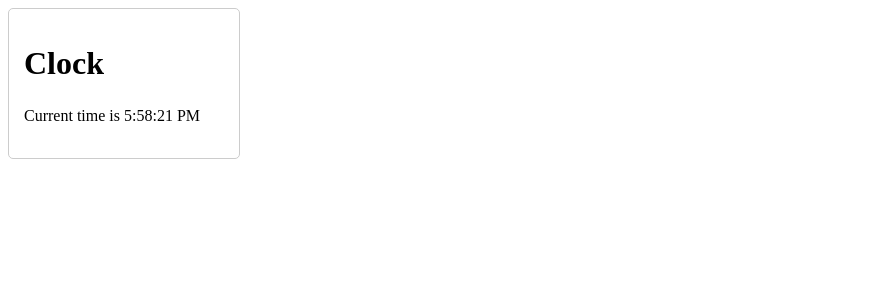
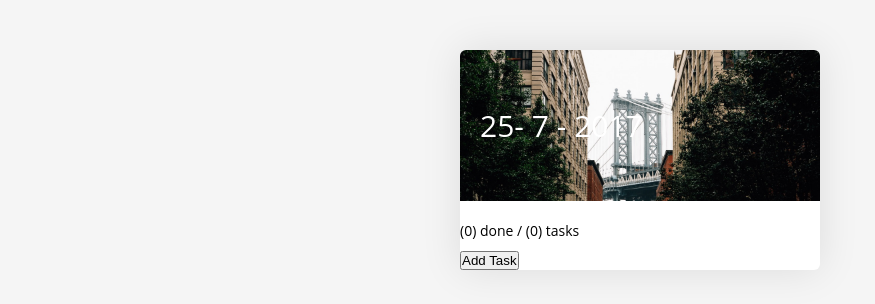
Before and after one commit to chipnin/React-TodoApp, a React app: page / in a window 1280 px wide. Shown: the top 304 px of the page, without its empty margins (0-875 px from the left). Built offline with nearby package versions, Linux system fonts and the light colour scheme.

Commit message:
Add code simple todo app

```diff
--- a/package.json
+++ b/package.json
@@ -5,13 +5,17 @@
   "author": "NgocTV",
   "license": "MIT",
   "dependencies": {
+    "clean-webpack-plugin": "^0.1.16",
+    "copy-webpack-plugin": "^4.0.1",
     "extract-text-webpack-plugin": "^3.0.0",
+    "file-loader": "^0.11.2",
     "react": "^15.6.1",
     "react-dom": "^15.6.1",
     "webpack": "^3.3.0"
   },
   "scripts": {
-    "start": "webpack --config webpack.config.js"
+    "start": "webpack --config webpack.config.js",
+    "watch": "webpack --watch"
   },
   "devDependencies": {
     "babel-cli": "^6.24.1",
--- a/src/assets/sass/main.scss
+++ b/src/assets/sass/main.scss
@@ -1,10 +1,176 @@
-#root {
-	width: 200px;
-	padding: 15px;
-	border-radius: 5px;
-	border: 1px solid #ccc;
+* {
+	margin: 0;
+	padding: 0;
+}
 
-	p {
-		line-height: 23px;
-	}
+body {
+	background:#f5f5f5;
+	font-family:"Open Sans",sans-serif;
+	font-size:14px;
 }
+
+.container {
+	width: 360px;
+	margin: 50px auto;
+	background: #fff;
+    border-radius: 6px;
+    box-shadow: 0 0 40px rgba(0,0,0,.1);
+}
+
+.todo-header, .todo-summary, .todo-list {
+	margin: 10px 0;
+}
+
+.todo-header {
+	background: url(../images/background.jpg) no-repeat;
+    background-size: cover;
+    border-radius: 6px 6px 0 0;
+    padding: 55px 20px;
+    position: relative;
+    color: #fff;
+    font-size: 30px;
+}
+
+.todo-summary p {
+	padding: 10px 0;
+}
+
+.action-popup {
+	display: none;
+}
+
+
+.clearfix {
+	overflow:auto;
+	zoom:1;
+}
+
+.hidden {
+	display: none;
+}
+
+.todo-list {
+	list-style:none;
+}
+
+.todo-list .todo-item {
+	border-top:1px solid #f1f1f1;
+	position:relative;
+	padding:15px 20px;
+}
+
+.todo-list .todo-item.task-done .text {
+	color:#ccc;
+}
+
+.todo-list .todo-item .text {
+	margin-top:-2px;
+	padding-left:26px;
+	padding-right:35px;
+}
+
+.todo-list .todo-item .action-popup {
+	position:absolute;
+	right:0;
+	top:23px;
+	border:1px solid #EFEFEF;
+	list-style:none;
+	border-radius:4px;
+	background:#fff;
+	box-shadow:0 4px 7px rgba(0,0,0,.1);
+	display:none;
+	z-index:99999;
+	padding:5px 10px;
+}
+
+.todo-list .todo-item .action-popup.show {
+	display:block;
+}
+
+.todo-list .todo-item .action-popup li {
+	cursor:pointer;
+	white-space:nowrap;
+	font-size:.9em;
+	border-radius:3px;
+	margin:5px 0;
+	padding:3px 5px;
+}
+
+.todo-list .todo-item .action-popup li i {
+	margin-right:5px;
+}
+
+.todo-list .todo-item .action-popup li:hover {
+	background:#f5f5f5;
+}
+
+.todo-list .todo-item .label {
+	display:inline-block;
+	background:#ff3c41;
+	width:15px;
+	height:15px;
+	border-radius:50%;
+	float:left;
+	margin-right:10px;
+	position:relative;
+	cursor:pointer;
+}
+
+.todo-list .todo-item .label .action-pick-label {
+	left:0;
+	width:140px;
+}
+
+.todo-list .todo-item .label .action-pick-label li {
+	color:#fff;
+	font-weight:700;
+	text-shadow:0 1px 1px rgba(0,0,0,.2);
+}
+
+.todo-list .todo-item .label .action-pick-label li:hover {
+	opacity:.8;
+}
+
+.todo-list .todo-item .label .action-pick-label .important {
+	background:#ff3c41;
+}
+
+.todo-list .todo-item .todo-action {
+	position:absolute;
+	right:20px;
+	top:12px;
+}
+
+.todo-list .todo-item .todo-action .more {
+	cursor:pointer;
+}
+
+.todo-list .todo-item .todo-action .more span {
+	display:inline-block;
+	width:5px;
+	height:5px;
+	border-radius:50%;
+	background:#DADADA;
+	margin:0 1px;
+}
+
+.todo-list .todo-item .todo-action .more:hover span {
+	background:#DADADA;
+}
+
+.todo-list .todo-item.editing input {
+	border:none;
+	font-family:inherit;
+	outline:0;
+	font-size:1em;
+	width:100%;
+	background:0 0;
+}
+
+.todo-list .todo-item .label.normal,.todo-list .todo-item .label .action-pick-label .normal {
+	background:#37EAA0;
+}
+
+.todo-list .todo-item .label.other,.todo-list .todo-item .label .action-pick-label .other {
+	background:#3772FD;
+}
--- /dev/null
+++ b/src/components/App.js
@@ -0,0 +1,10 @@
+import React from 'react';
+import Todo from './Todo';
+
+export default class App extends React.Component {
+    render() {
+        return (
+            <Todo/>
+        );
+    }
+};
--- a/src/components/Clock.js
+++ /dev/null
@@ -1,36 +0,0 @@
-import React from 'react';
-
-export default class Clock extends React.Component {
-    constructor(props) {
-        super(props);
-        this.state = {
-            date: new Date(),
-        };
-    }
-
-    tick() {
-        this.setState({
-            date: new Date(),
-        });
-    }
-
-    componentDidMount() {
-        this.timeId = setInterval(
-            () => this.tick(),
-            1000
-        );
-    }
-
-    componentWillUnmount() {
-        clearInterval(this.timeId);
-    }
-
-    render() {
-        return (
-            <div>
-                <h1>Clock</h1>
-                <p>Current time is { this.state.date.toLocaleTimeString() }</p>
-            </div>
-        );
-    }
-};
--- /dev/null
+++ b/src/components/Todo.js
@@ -0,0 +1,139 @@
+import React from 'react';
+
+export default class Todo extends React.Component {
+    constructor(props) {
+        super(props);
+
+        let date = new Date();
+
+        this.state = {
+            tdDate: {
+                day: date.getDate(),
+                month: date.getMonth() + 1,
+                year: date.getFullYear(),
+            },
+
+            listAction: {
+                edit: 'Edit',
+                markDone: 'Mark Done',
+                delete: 'Delete'
+            },
+
+            listTasks: [],
+
+            newItem: '',
+        };
+
+        this.addTask = this.addTask.bind(this);
+        this.updateTaskContent = this.updateTaskContent.bind(this);
+        this.updateTaskStatus = this.updateTaskStatus.bind(this);
+        this.deleteTask = this.deleteTask.bind(this);
+    }
+
+    addTask() {
+        let listTasks = this.state.listTasks;
+        let maxId = Math.max.apply(Math, listTasks.map((task) => task.id));
+        maxId = Number.isFinite(maxId) ? maxId : 0;
+
+        listTasks.push({
+            id: maxId + 1,
+            content: '',
+            status: 'editting',
+        });
+
+        this.setState({
+            listTasks,
+        });
+    }
+
+    updateTaskContent(event, task) {
+        if (event.key === 'Enter') {
+            let listTasks = this.state.listTasks;
+            let currentTask = listTasks.find((item) => item.id === task.id);
+            currentTask.content = event.target.value;
+            currentTask.status = 'edited';
+
+            this.setState({
+                listTasks,
+            });
+        }
+    }
+
+    updateTaskStatus(task, status) {
+        let listTasks = this.state.listTasks;
+        let currentTask = listTasks.find((item) => item.id === task.id);
+        currentTask.status = status;
+
+        this.setState({
+            listTasks,
+        });
+    }
+
+    deleteTask(task) {
+        let listTasks = this.state.listTasks;
+        let indexTask = listTasks.indexOf(task);
+        if (indexTask > -1) {
+            listTasks.splice(indexTask, 1);
+        }
+
+        this.setState({
+            listTasks,
+        });
+    }
+
+    showActionPopup(event) {
+        let target = event.currentTarget;
+        let popup = target.querySelector(".action-popup");
+
+        if (popup.classList.contains("show")) {
+            popup.classList.remove("show");
+        } else {
+            popup.classList.add("show");
+        }
+    }
+
+    render() {
+        return (
+            <div className="container">
+                <div className="todo-header">
+                    {this.state.tdDate.day}- {this.state.tdDate.month} - {this.state.tdDate.year}
+                </div>
+                <div className="todo-summary">
+                    <p>(0) done / (0) tasks</p>
+                    <button onClick={this.addTask}>Add Task</button>
+                </div>
+                <ul className="todo-list">
+                    {this.state.listTasks.map((task, index) =>
+                        <li key={index} className="todo-item">
+                            {task.status !== 'editting' ? (
+                                <p className="text">{task.content}</p>
+                            ) : (
+                                <p className="text">
+                                    <input type="text" defaultValue={task.content} placeholder="Type a new task and hit enter" onKeyPress={(e) => this.updateTaskContent(e, task)} />
+                                </p>
+                            )}
+
+                            <div className="todo-action" onClick={this.showActionPopup}>
+                                 <span className="more">
+                                   <span></span><span></span><span></span>
+                                 </span>
+
+                                <ul className="action-popup">
+                                    {task.status !== 'done' ? (
+                                        <li onClick={() => this.updateTaskStatus(task, 'done')}>Mark done</li>
+                                    ) : (
+                                        <li onClick={() => this.updateTaskStatus(task, 'edited')}>Mark not done</li>
+                                    )}
+                                    {task.status !== 'editting' && task.status !== 'done' &&
+                                        <li onClick={() => this.updateTaskStatus(task, 'editting')}>Edit</li>
+                                    }
+                                    <li onClick={() => this.deleteTask(task)}>Delete</li>
+                                </ul>
+                            </div>
+                        </li>
+                    )}
+                </ul>
+            </div>
+        );
+    }
+};
--- a/src/index.js
+++ b/src/index.js
@@ -1,20 +1,10 @@
 import React from 'react';
 import ReactDOM from 'react-dom';
-import Clock from './components/Clock';
+import App from './components/App';
 
 import './assets/sass/main.scss';
 
-class App extends React.Component {
-    render() {
-        return (
-            <div>
-                <Clock/>
-            </div>
-        );
-    }
-};
-
 ReactDOM.render(
-    <App id='app'/>,
+    <App/>,
     document.getElementById('root')
 );
--- a/webpack.config.js
+++ b/webpack.config.js
@@ -1,6 +1,8 @@
 var path = require('path');
+const CleanWebpackPlugin = require('clean-webpack-plugin');
 var HtmlWebpackPlugin = require('html-webpack-plugin');
 const ExtractTextPlugin = require("extract-text-webpack-plugin");
+var CopyWebpackPlugin = require('copy-webpack-plugin');
 
 module.exports = {
   entry: './src/index.js',
@@ -22,10 +24,17 @@ module.exports = {
           //resolve-url-loader may be chained before sass-loader if necessary
           use: ['css-loader', 'sass-loader']
         })
+      },
+      {
+        test: /\.(png|svg|jpg|gif)$/,
+        use: [
+         'file-loader'
+        ]
       }
     ]
   },
   plugins: [
+    new CleanWebpackPlugin(['dist']),
     // https://github.com/ampedandwired/html-webpack-plugin
     new HtmlWebpackPlugin({
         filename: 'index.html',
@@ -33,5 +42,12 @@ module.exports = {
         inject: true
     }),
     new ExtractTextPlugin("css/main.css"),
+    new CopyWebpackPlugin([
+        // Copy directory contents to {output}/to/directory/
+        {
+          from: './src/assets/images',
+          to: 'images'
+        },
+    ])
   ]
 };
```
Also changed, not shown: src/assets/images/background.jpg (added), 1 other file (tests, documents, lock files or other folders).
